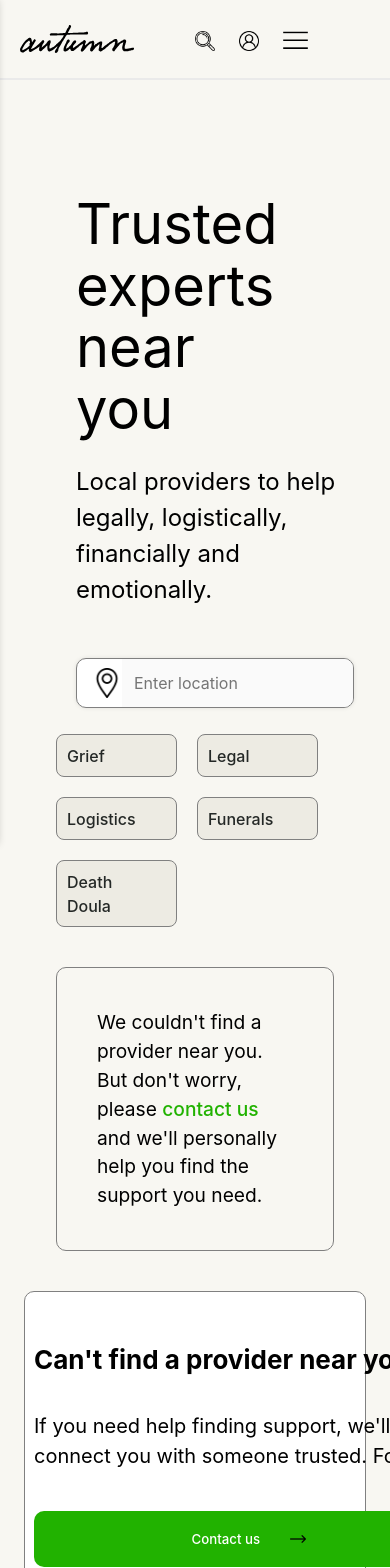
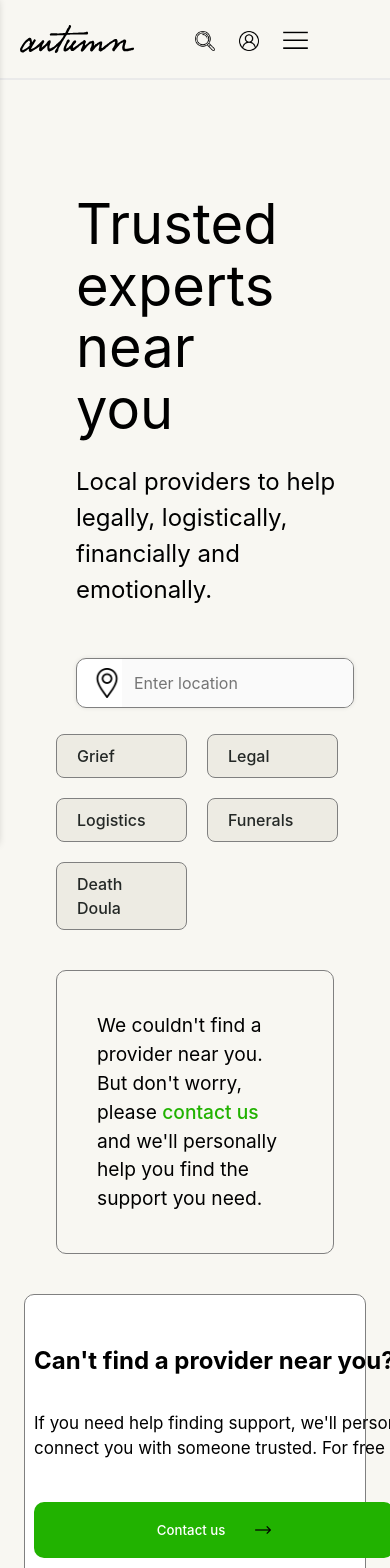
Before and after one commit to KessewaaDev/Assessments, a React (Vite) app: page /providers in a window 390 px wide. Shown: the top 1568 px of the page. Built offline with nearby package versions, Linux system fonts and the light colour scheme; a web font is replaced by a local one.

Commit message:
updated components

```diff
--- a/src/App.css
+++ b/src/App.css
@@ -1512,7 +1512,7 @@ body{
     width: unset;
     display: flex;
     flex-wrap: wrap;
-    padding: 9px 20px 8px 10px;
+    padding: 9px 20px  9px;
 
   }
   .sp-container{
@@ -1528,21 +1528,18 @@ body{
   }
   .sp-subgroup h2{
     width: unset;
-    font-size: 26px;
+    font-size: 24px;
     margin: 0px;
     font-weight: bold;
   }
 
   .sp-subgroup p {
-  width: 100%;
-  white-space: normal;
-  overflow-wrap: break-word;
-  word-break: break-word;
+  font-size: 17px;
 
 }
 
   .sp-subgroup button{
-    width: 62%;
+    width: 52%;
   }
 
   .gContainer{
@@ -1587,17 +1584,21 @@ body{
 
   .fg-subcontain h2{
      width: unset;
-    font-size: 26px;
+    font-size: 20px;
     margin: 0px;
     font-weight: bold;
 
   }
 
+  .fg-subcontain p{
+    font-size: 15px;
+  }
+
   .fg-subcontain button{
-    width: 53%;
-  }
-
-
-
-
-}
+    width: 40%;
+  }
+
+
+
+
+}
```
